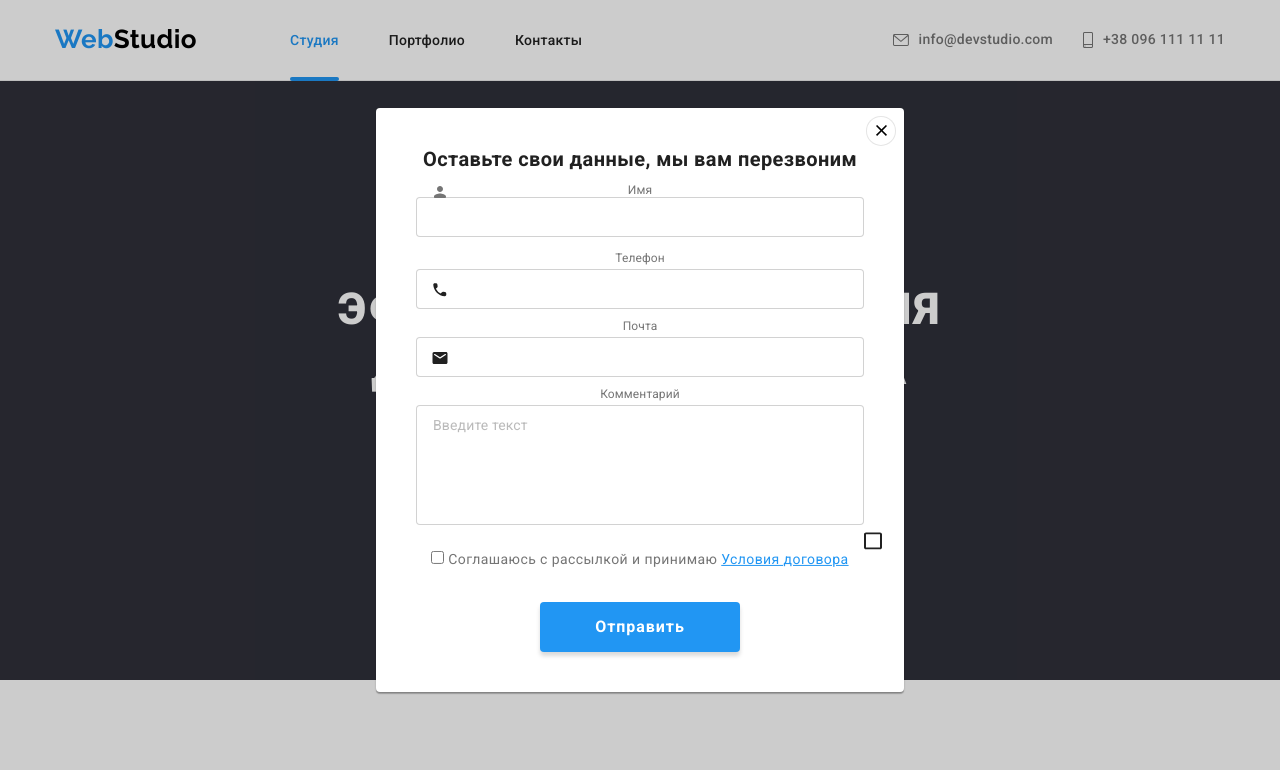
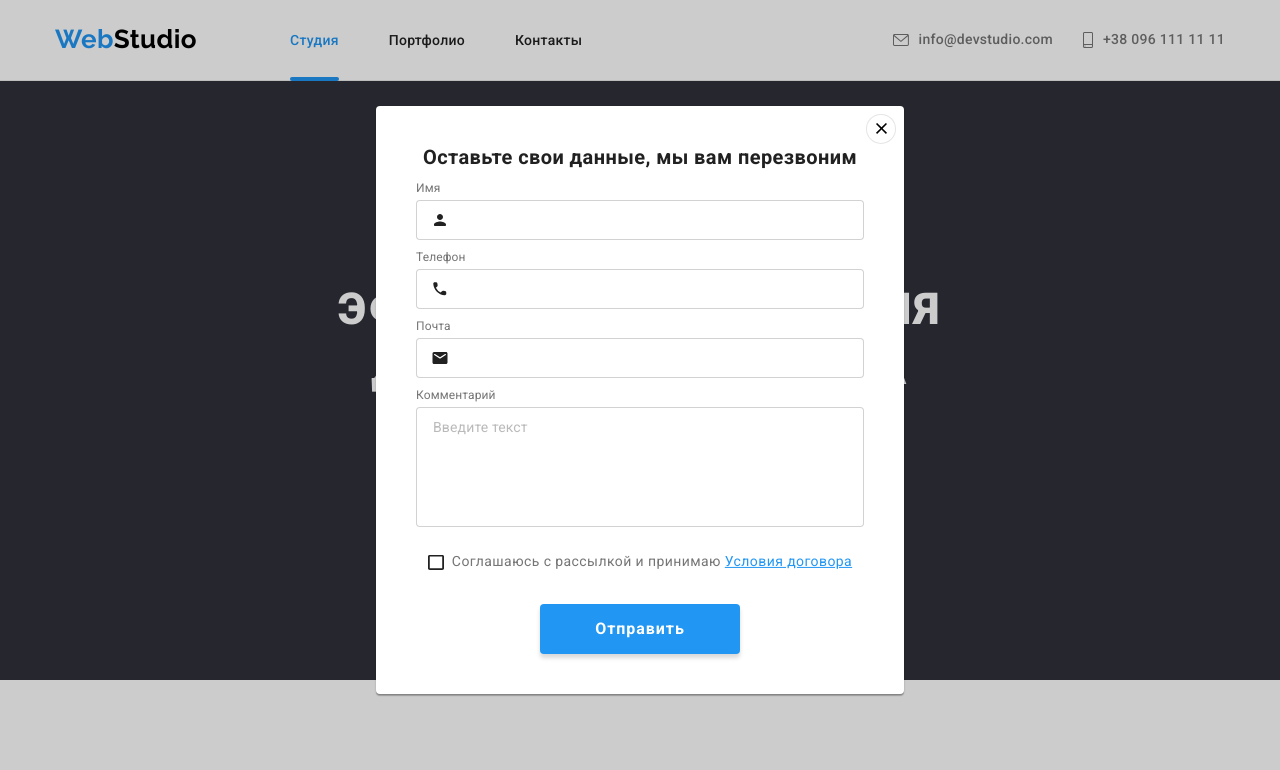
Before and after one commit to yuriy-o/goit-markup-hw-06, a plain HTML site: page index.html in a window 1280 px wide. Both pictures are taken after a click on the button "Заказать услугу". Shown: the top 770 px of the page. Drawn offline with nearby package versions, Linux system fonts and the light colour scheme.

Commit message:
стилі чекбокса

```diff
--- a/css/styles.css
+++ b/css/styles.css
@@ -392,15 +392,15 @@ img {
   color: var(--logo-black-color);
   background-color: var(--main-background-color);
   cursor: pointer;
+
+  transition: color;
+  transition-duration: var(--transition-duration);
+  transition-timing-function: var(--transition-timing-function);
 }
 
 .modal-button-close:hover,
 .modal-button-close:focus {
   color: var(--accent-color);
-
-  transition: color;
-  transition-duration: var(--transition-duration);
-  transition-timing-function: var(--transition-timing-function);
 }
 .modal-close {
   fill: currentColor;
@@ -421,30 +421,35 @@ img {
 
 .form-label {
   position: relative;
+  display: block;
+  margin-bottom: 10px;
 
-  display: flex;
-  flex-direction: column;
+  color: var(--title-color);
+}
+
+.form-label.textarea {
+  margin-bottom: 20px;
+}
+
+.form-input-headline {
+  display: block;
+  text-align: left;
 
   font-weight: 400;
   font-size: 12px;
   line-height: 1.17;
   letter-spacing: 0.01em;
 
-  margin-bottom: 4px;
+  margin-bottom: 5px;
 
   color: var(--main-text-color);
 }
-.form-input-container {
-  position: relative;
 
-  color: var(--title-color);
-}
 .form-input {
-  /* display: block; */
+  display: block;
 
   width: 100%;
   height: 40px;
-  margin-bottom: 10px;
   border: var(--form-input-border);
 
   border-radius: 4px;
@@ -452,9 +457,23 @@ img {
 
   cursor: pointer;
 
-  outline-color: var(--accent-color);
+  transition: border var(--transition-duration) var(--transition-timing-function);
+}
 
-  /* outline-offset: var(--form-input-border); */
+.form-input-container {
+  position: relative;
+  display: block;
+}
+
+.form-icon {
+  position: absolute;
+  top: 50%;
+  left: 15px;
+  transform: translateY(-50%);
+
+  fill: currentColor;
+
+  transition: color var(--transition-duration) var(--transition-timing-function);
 }
 
 .form-input:focus,
@@ -462,7 +481,6 @@ img {
 .form-textarea:focus,
 .form-textarea:hover {
   border: 1px solid #2196f3;
-  /* border-color: red; */
   outline: 0;
 }
 
@@ -471,26 +489,17 @@ img {
   color: var(--accent-color);
 }
 
-.form-icon {
-  position: absolute;
-  top: 0;
-  left: 15px;
-
-  fill: currentColor;
-}
-
 .form-textarea {
-  /* display: flex; */
   width: 100%;
   height: 120px;
 
   padding: 12px 16px;
-  margin-bottom: 20px;
   border: 1px solid var(--form-text-color);
   border-radius: 4px;
-  outline-color: var(--accent-color);
 
   cursor: pointer;
+
+  transition: border var(--transition-duration) var(--transition-timing-function);
 }
 
 .form-textarea::placeholder {
@@ -503,6 +512,47 @@ img {
 }
 
 .form-label-terms {
+  position: relative;
+  display: flex;
+  align-items: center;
+  justify-content: center;
+
+  color: var(--title-color);
+}
+
+.form-terms-icon {
+  display: inline-block;
+  width: 16px;
+  height: 15px;
+  margin-right: 8px;
+  background-image: url(../images/icons/icon/checkbox.svg);
+
+  transition: background-image var(--transition-duration) var(--transition-timing-function);
+}
+
+.form-input-terms:hover + .form-terms-icon {
+  background-image: url(../images/icons/icon/checkbox-focus.svg);
+}
+
+.form-input-terms:checked + .form-terms-icon {
+  background-image: url(../images/icons/icon/check.svg);
+}
+
+.form-input-terms {
+  position: absolute;
+  width: 1px;
+  height: 1px;
+  margin: -1px;
+  border: 0;
+  padding: 0;
+  white-space: nowrap;
+  clip-path: inset(100%);
+  clip: rect(0 0 0 0);
+  overflow: hidden;
+  position: absolute;
+}
+
+.form-terms-text {
   font-weight: 400;
   font-size: 14px;
   line-height: 1.71;
@@ -514,20 +564,6 @@ img {
 .form-terms-link {
   color: var(--accent-color);
   text-decoration: underline;
-}
-
-.form-terms-container {
-  position: relative;
-
-  color: var(--title-color);
-}
-
-.form-terms-icon {
-  position: absolute;
-  top: 0;
-  left: 0;
-
-  fill: currentColor;
 }
 
 .form-button {
@@ -549,21 +585,13 @@ img {
   background-color: var(--accent-color);
   box-shadow: var(--box-shadow);
 
-  transition: background-color;
-  transition-duration: var(--transition-duration);
-  transition-timing-function: var(--transition-timing-function);
+  transition: background-color var(--transition-duration) var(--transition-timing-function);
 }
 
 .form-button:hover,
 .form-button:focus {
   background-color: var(--button-hover-color);
 }
-
-/* .form-icon {
-  position: absolute;
-  left: 0;
-  top: 12px;
-} */
 
 /* #endregion */
 /*#region section features */
--- a/index.html
+++ b/index.html
@@ -79,56 +79,60 @@
               </svg>
             </button>
 
-            <form class="form" autocomplete="off">
+
               <strong class="form-title">Оставьте свои данные, мы вам перезвоним</strong>
 
+              <form class="form" autocomplete="off"></form>
+
               <label class="form-label" >
-                <span class="forn-input-headline">Имя</span>
-                <input class="form-input" type="text" name="name"  />
+                <span class="form-input-headline">Имя</span>
+                <span class="form-input-container">
+                  <input class="form-input" type="text" name="name" autofocus  />
                   <svg class="form-icon" width="18px" height="18px">
                     <use href="./images/icons.svg#person"></use>
                   </svg>
+                </span>
               </label>
 
-
-              <!-- <span class="form-input-container"> -->
-
-              </span>
-
-              <label class="form-label" for="phone">Телефон</label>
+              <label class="form-label" >
+                <span class="form-input-headline">Телефон</span>
                 <span class="form-input-container">
-                <input class="form-input" type="tel" name="tel" id="phone" />
+                  <input class="form-input" type="tel" name="tel"  />
                   <svg class="form-icon" width="18px" height="18px">
                     <use href="./images/icons.svg#phone"></use>
                   </svg>
                 </span>
+              </label>
 
-              <label class="form-label" for="mail">Почта</label>
+              <label class="form-label" >
+                <span class="form-input-headline">Почта</span>
                 <span class="form-input-container">
-                <input class="form-input" type="email" name="email" id="mail" />
+                  <input class="form-input" type="email" name="email"  />
                   <svg class="form-icon" width="18px" height="18px">
                     <use href="./images/icons.svg#email"></use>
                   </svg>
                 </span>
+              </label>
 
-              <label class="form-label" for="comment">Комментарий</label>
+              <label class="form-label textarea" >
+                <span class="form-input-headline">Комментарий</span>
                 <textarea
                 class="form-textarea"
                 name="comment"
                 rows="5"
                 placeholder="Введите текст"
-                id="comment"
               ></textarea>
+              </label>
 
-              <span class="form-terms-container">
+              <label class="form-label-terms" for="checkbox">
                 <input class="form-input-terms" type="checkbox" name="terms" id="checkbox" />
-                <svg class="form-terms-icon" width="18px" height="18px">
-                  <use href="./images/icons.svg#checkbox"></use>
-                </svg>
+                <span class="form-terms-icon"></span>
+                <span class="form-terms-text">
+                  Соглашаюсь с рассылкой и принимаю
+                  <a class="form-terms-link" href="#" target="_blank" rel="noopener noreferrer">
+                    Условия договора
+                  </a>
                 </span>
-              <label class="form-label-terms" for="checkbox">
-                Соглашаюсь с рассылкой и принимаю
-                <a class="form-terms-link" href="#">Условия договора</a>
               </label>
 
               <button class="form-button" type="submit">Отправить</button>
```
Also changed, not shown: images/icons/icon/checkbox-focus.svg (added). Lines whose indentation alone changed are shown as unchanged.
